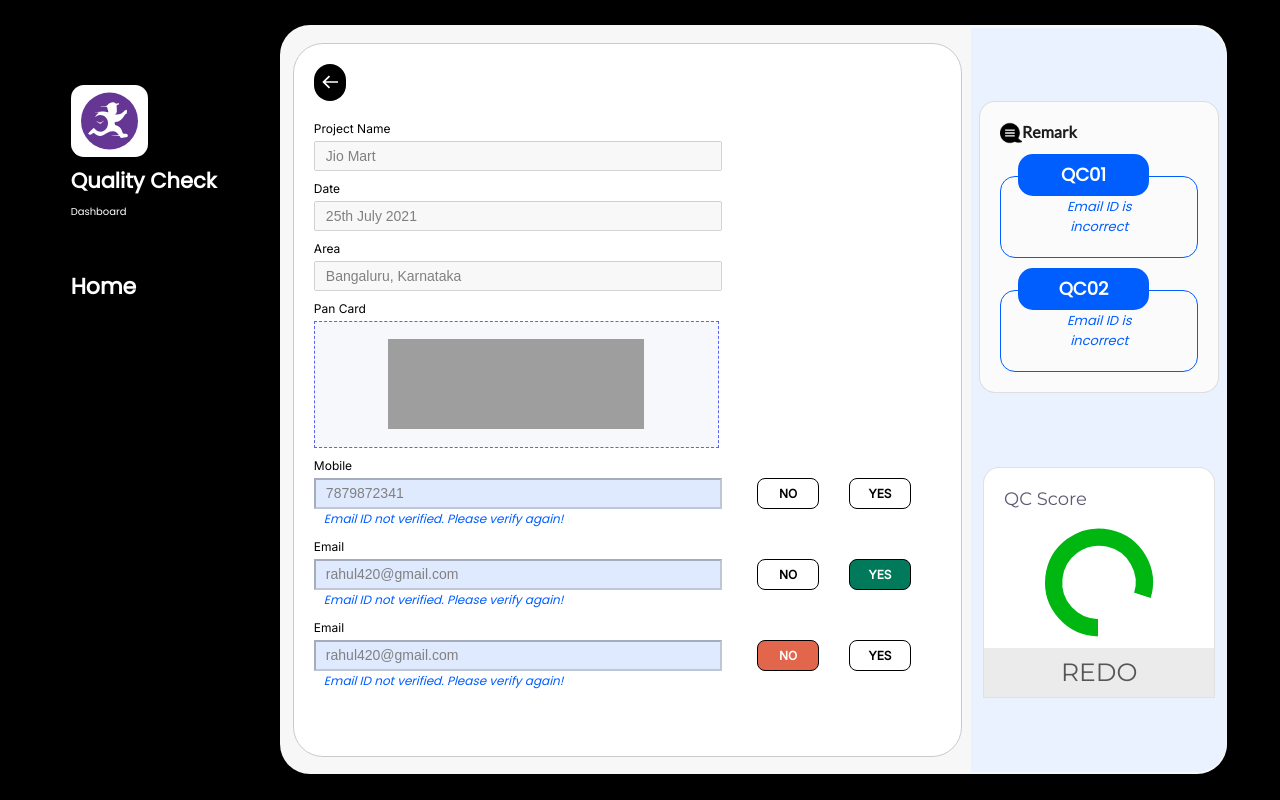
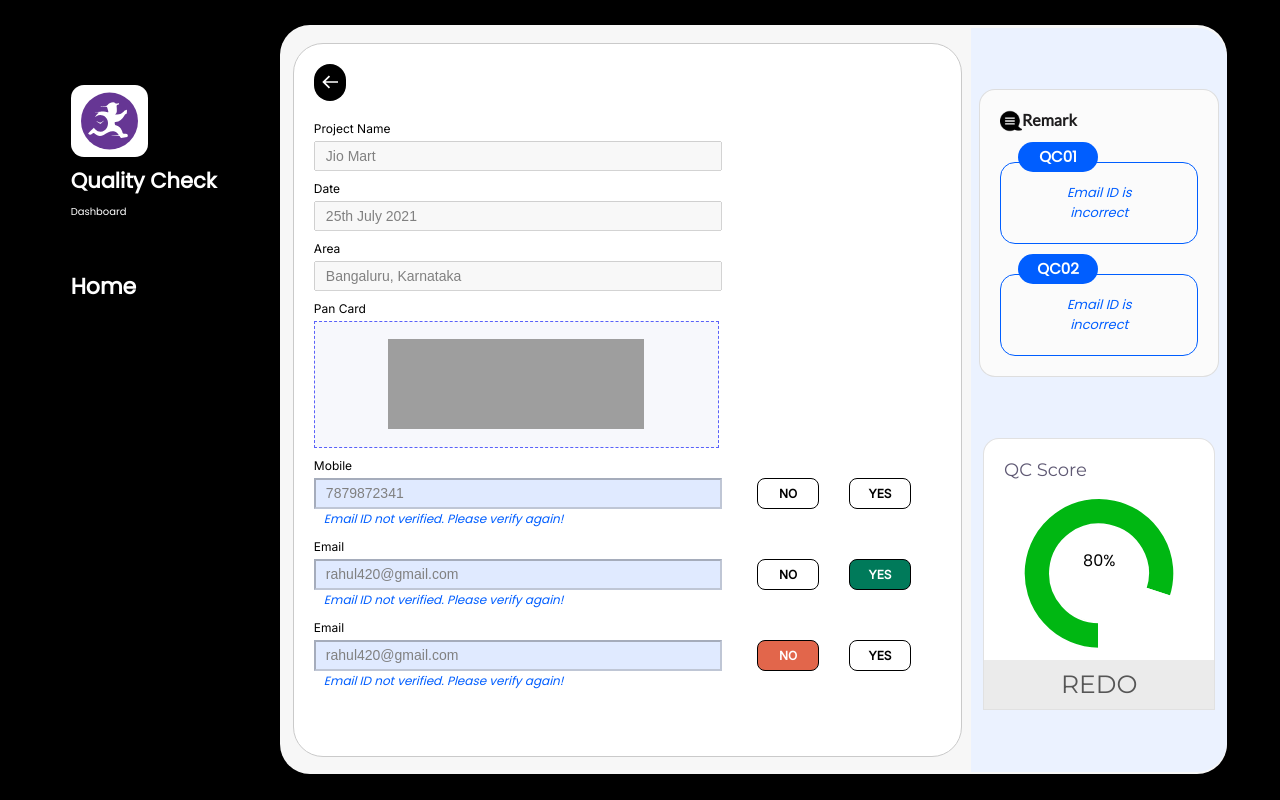
Before and after one commit to swaroop-chandra/taskmo-assignment10, a React (Create React App) app: page / in a window 1280 px wide. Built offline with nearby package versions, Linux system fonts and the light colour scheme; grey boxes are pictures that could not be loaded.

Commit message:
legend added

```diff
--- a/src/App.css
+++ b/src/App.css
@@ -215,9 +215,9 @@ form::-webkit-scrollbar {
 }
 .qcScore {
   background: white;
-    border: 1px solid rgba(29, 28, 29, 0.13);
-    border-radius: 16px 16px 0px 0px;
-    width: 18vw;
+  border: 1px solid rgba(29, 28, 29, 0.13);
+  border-radius: 16px 16px 0px 0px;
+  width: 18vw;
 }
 .qcContent {
   padding: 20px 40px;
@@ -229,22 +229,19 @@ form::-webkit-scrollbar {
 .qcStyle {
   background: #005eff;
   border-radius: 15px;
-  height: 42px;
-  width: 131px;
+  height: 30px;
+  width: 80px;
   font-family: Poppins;
   font-style: normal;
   font-weight: 600;
-  font-size: 18px;
+  font-size: 15px;
   line-height: 30px;
-  /* identical to box height, or 167% */
-
   display: flex;
   align-items: center;
-
   color: #ffffff;
   justify-content: center;
   align-items: center;
-  margin: 10px 0px -20px 18px;
+  margin: 10px 0px -10px 18px;
 }
 .qcScoreText {
   font-family: Montserrat;
@@ -277,4 +274,9 @@ form::-webkit-scrollbar {
   display: flex;
   justify-content: center;
   align-items: center;
+  flex-direction: column;
 }
+.donutLegend{
+  margin: 57px 0px -83px 0px;
+  z-index: 1;
+}
--- a/src/component/main-content.js
+++ b/src/component/main-content.js
@@ -131,13 +131,14 @@ export default function MainContent() {
           <div className="qcScore">
             <div className="qcScoreText">QC Score</div>
             <div className="donutStyle">
-
+              <div className="donutLegend">80%</div>
 
                   <Chart
                     options={optionsPie.options}
                     series={optionsPie.series}
                     type="donut"
-                    width="150px"
+                    width="200px"
+
                   />
 
 
```
Also changed, not shown: 1 other file (tests, documents, lock files or other folders).
